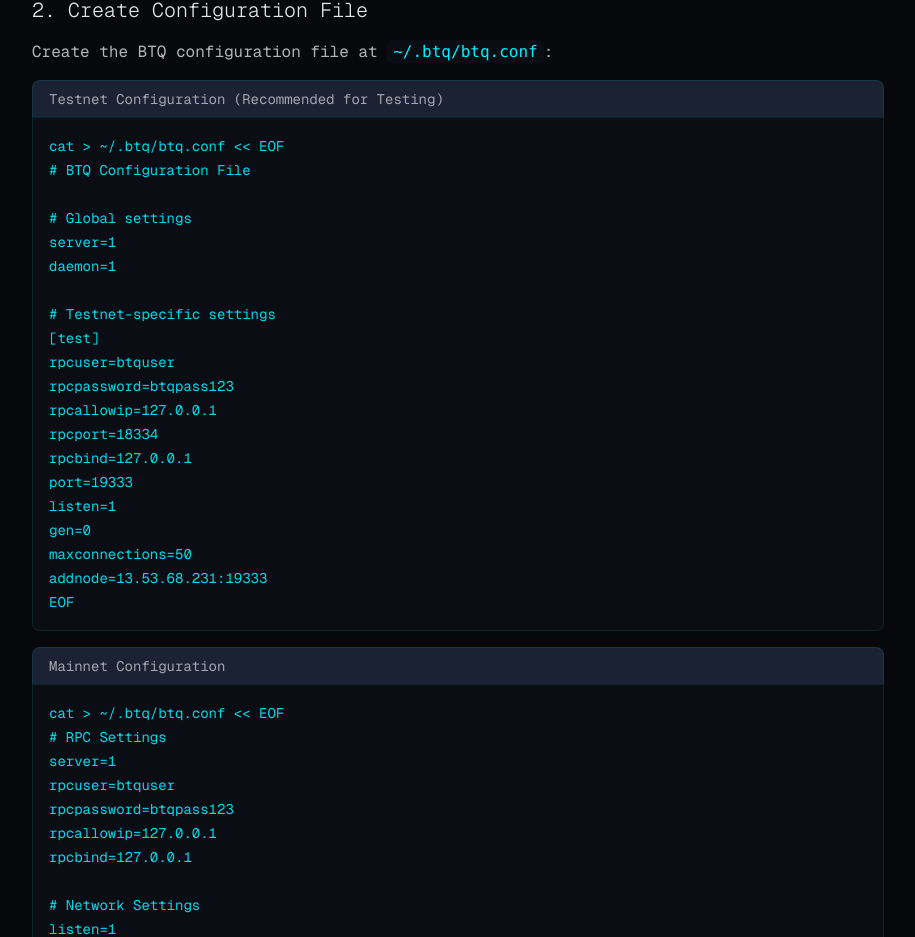
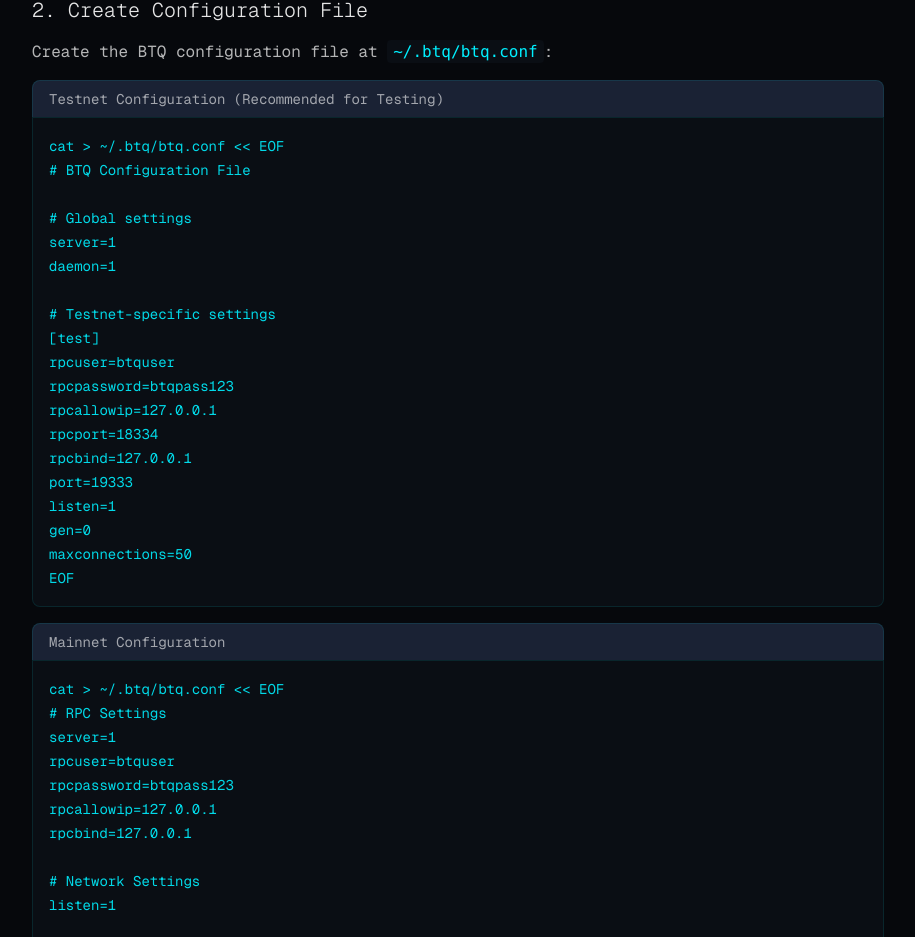
Before and after one commit to en-tropyc/bitcoin-quantum-website, a Next.js app: page /testnet/mining-guide in a window 1280 px wide. Shown: the part 1720-2657 px from the top of the page, without its empty margins (182-1097 px from the left). Built offline with nearby package versions, Linux system fonts and the light colour scheme.

Commit message:
Updated Testnet Config
removed addnode command, since auto sync is working

```diff
--- a/src/app/testnet/mining-guide/page.tsx
+++ b/src/app/testnet/mining-guide/page.tsx
@@ -302,7 +302,6 @@ port=19333
 listen=1
 gen=0
 maxconnections=50
-addnode=13.53.68.231:19333
 EOF`}</CodeBlock>
 
             <CodeBlock title="Mainnet Configuration">{`cat > ~/.btq/btq.conf << EOF
```
